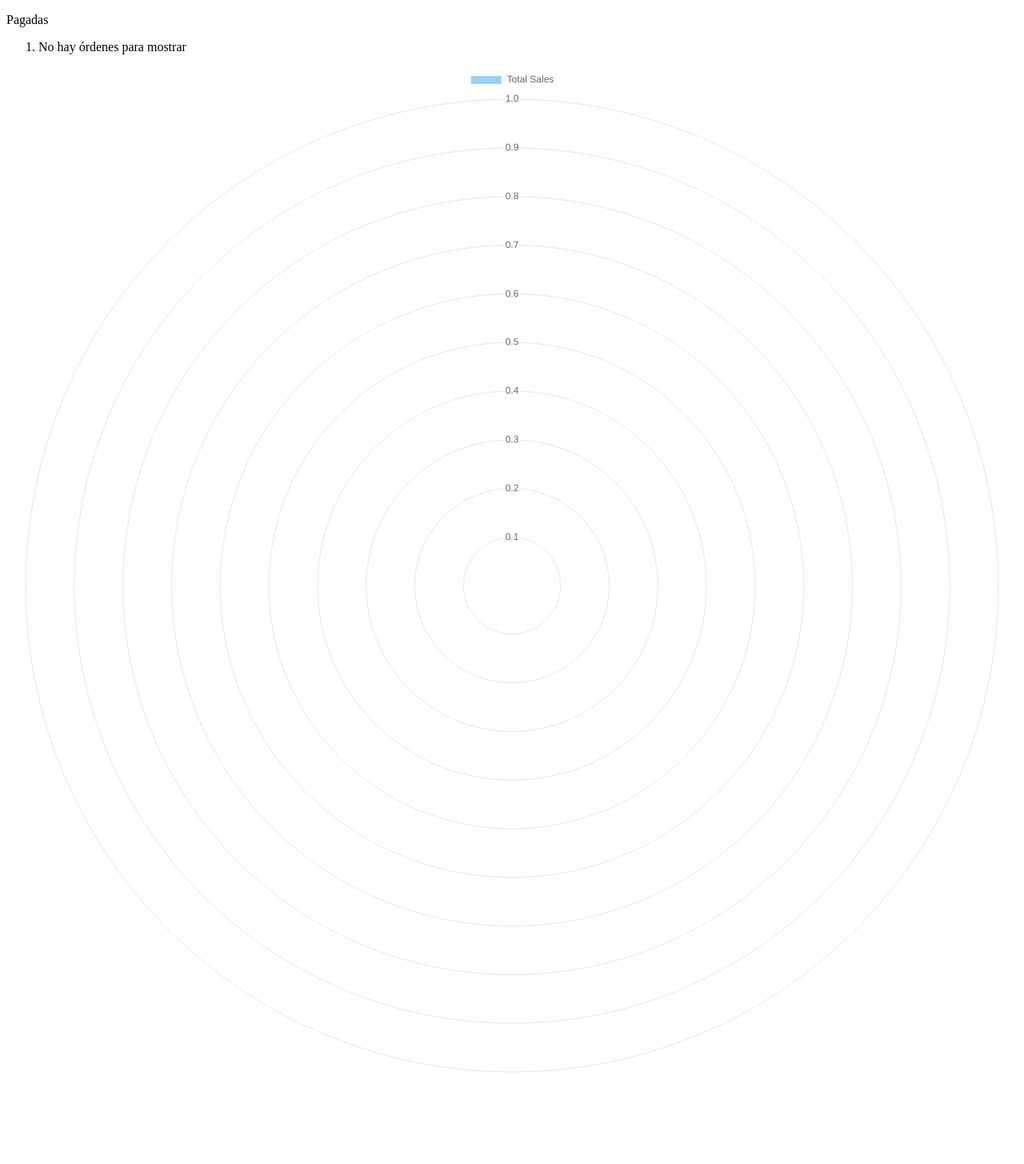
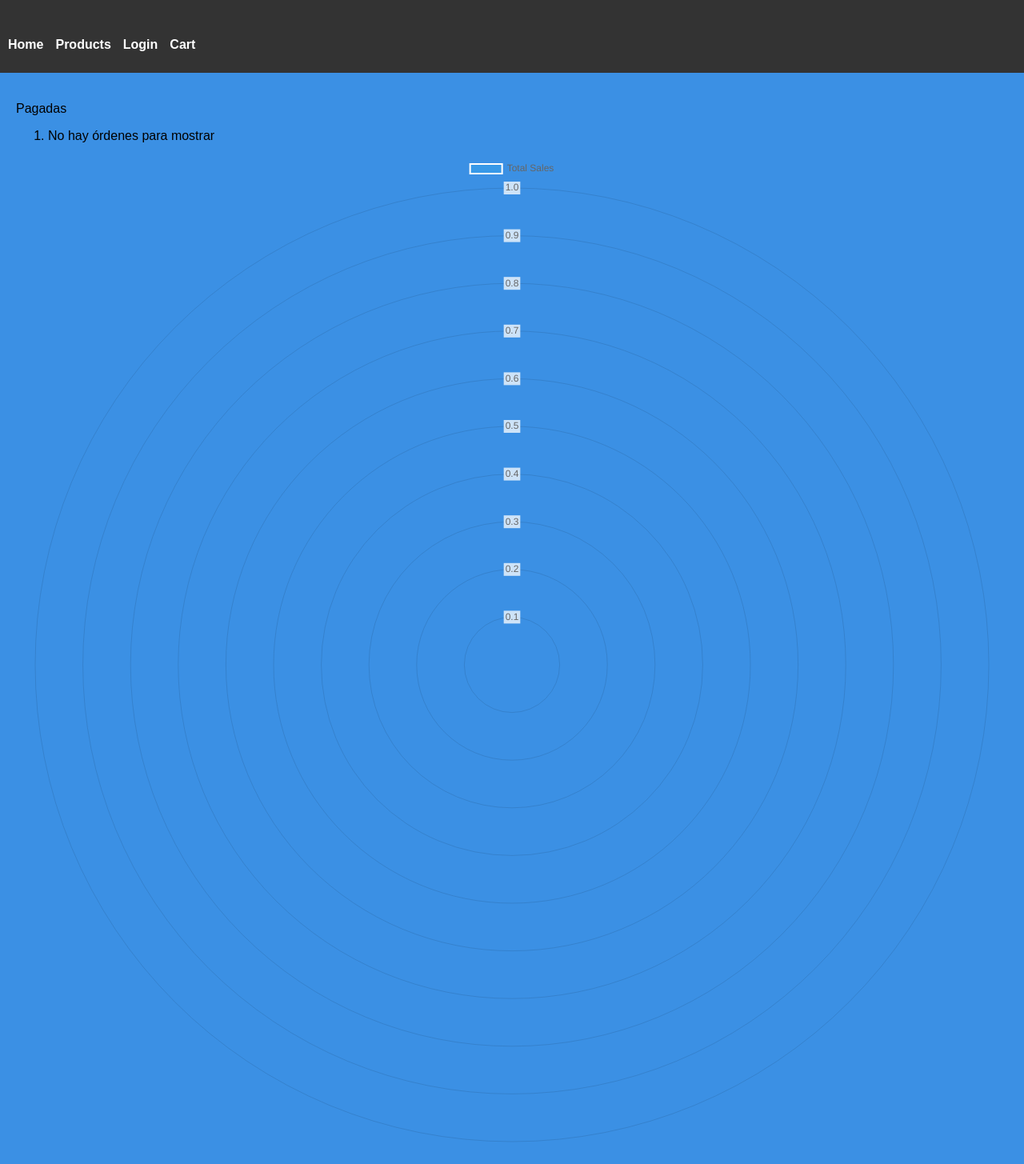
Before and after one commit to JoelMdO/proyecto-ecommerce-Backend-EBAC, a Django app: page /sales/sales in a window 1280 px wide. Shown: the whole page at 80% size. Before the commit the page ends 1340 px from the top, so only its background shows below. Run offline with Django 5.2, Linux system fonts and the light colour scheme; the visitor is signed in with stand-in values (Sample User, id 1); data that the repository does not hold is empty; parts of the project's set-up code (start-up, migrations or seed data) failed here and were passed over.

Commit message:
Module 5 - Django Templates, Ciclos For, Filtros

```diff
--- a/src/ecommerce/templates/cart/cart_products.html
+++ b/src/ecommerce/templates/cart/cart_products.html
@@ -1,4 +1,5 @@
-{% extends 'layouts/index.html' %} {% block content %}
+{% extends 'pages/base.html' %} {% block title %}Cart{% endblock title %} {%
+block content %}
 <h2>Your Cart</h2>
 <ul>
   {% for item in cart_items %}
@@ -6,4 +7,4 @@
   {% endfor %}
 </ul>
 <a href="{% url 'checkout_products' %}">Proceed to Checkout</a>
-{% endblock %}
+{% endblock content%}
--- a/src/ecommerce/templates/checkout/checkout_address.html
+++ b/src/ecommerce/templates/checkout/checkout_address.html
@@ -1,4 +1,5 @@
-{% extends 'layouts/index.html' %} {% block content %}
+{% extends 'pages/base.html' %} {% block title %}Checkout Address{% endblock
+title %} {% block content %}
 <h2>Checkout - Address</h2>
 <form method="post">
   {% csrf_token %}
@@ -6,4 +7,4 @@
   <input type="text" name="address" id="address" required />
   <button type="submit">Next: Payment</button>
 </form>
-{% endblock %}
+{% endblock content%}
--- a/src/ecommerce/templates/checkout/checkout_credit_card.html
+++ b/src/ecommerce/templates/checkout/checkout_credit_card.html
@@ -1,4 +1,5 @@
-{% extends 'layouts/index.html' %} {% block content %}
+{% extends 'pages/base.html' %} {% block title %}Checkout Credit Card{% endblock
+title %} {% block content %}
 <h2>Checkout - Credit Card</h2>
 <form method="post">
   {% csrf_token %}
@@ -10,4 +11,4 @@
   <input type="text" name="cvv" id="cvv" required /><br />
   <button type="submit">Pay</button>
 </form>
-{% endblock %}
+{% endblock content%}
--- a/src/ecommerce/templates/checkout/checkout_products.html
+++ b/src/ecommerce/templates/checkout/checkout_products.html
@@ -1,4 +1,5 @@
-{% extends 'layouts/index.html' %} {% block content %}
+{% extends 'pages/base.html' %} {% block title %}Checkout Products{% endblock
+title %} {% block content %}
 <h2>Checkout - Products</h2>
 <ul>
   {% for item in cart_items %}
@@ -9,4 +10,4 @@
   {% endfor %}
 </ul>
 <a href="{% url 'checkout_address' %}">Next: Address</a>
-{% endblock %}
+{% endblock content%}
--- a/src/ecommerce/templates/forms/forms.html
+++ b/src/ecommerce/templates/forms/forms.html
@@ -1,3 +1,5 @@
+{% extends 'pages/base.html' %} {% block title %}Form{% endblock title %} {%
+block content %}
 <h1>Formulario de Registro de Usuario</h1>
 <form method="POST" action="">
   {% csrf_token %}{{ form.as_p }}
@@ -6,3 +8,4 @@
   <a href="{{delete_url}}">Eliminar</a>
   {% endif %}
 </form>
+{% endblock content%}
--- /dev/null
+++ b/src/ecommerce/templates/pages/base.html
@@ -0,0 +1,17 @@
+{% load static %}
+<!doctype html>
+<html lang="en">
+  <head>
+    <meta charset="UTF-8" />
+    <meta name="viewport" content="width=device-width, initial-scale=1.0" />
+    <title>{% block title %}{% endblock %}</title>
+    {% include 'pages/css.html' %}
+  </head>
+  <body>
+    <header>
+      <h1>{% block header %}{% endblock %}</h1>
+      {% include 'pages/navbar.html' %}
+    </header>
+    <main>{% block content %}{% endblock %}</main>
+  </body>
+</html>
--- a/src/ecommerce/templates/pages/css.html
+++ b/src/ecommerce/templates/pages/css.html
@@ -0,0 +1,55 @@
+<style>
+  /* -------------------------- */
+  /* BASE STYLES */
+  /* -------------------------- */
+  body {
+    font-family: Arial, sans-serif;
+    margin: 0;
+    padding: 0;
+    background-color: #3b90e4;
+  }
+  header {
+    background-color: #333;
+    color: #fff;
+    text-align: center;
+    padding: 1em 0;
+  }
+  main {
+    padding: 20px;
+  }
+  .font-bold {
+    font-weight: bold;
+  }
+  .red {
+    color: red;
+  }
+  /* -------------------------- */
+  /* NAVBAR STYLES*/
+  /* -------------------------- */
+  nav {
+    background-color: #333;
+    padding: 10px;
+  }
+
+  nav ul {
+    list-style-type: none;
+    margin: 0;
+    padding: 0;
+    display: flex;
+    gap: 15px;
+  }
+
+  nav ul li {
+    display: inline;
+  }
+
+  nav ul li a {
+    color: white;
+    text-decoration: none;
+    font-weight: bold;
+  }
+
+  nav ul li a:hover {
+    text-decoration: underline;
+  }
+</style>
--- a/src/ecommerce/templates/pages/navbar.html
+++ b/src/ecommerce/templates/pages/navbar.html
@@ -0,0 +1,10 @@
+{% load static %}
+<nav>
+  {% include 'pages/css.html' %}
+  <ul>
+    <li><a href="{% url 'home' %}">Home</a></li>
+    <li><a href="{% url 'product_list' %}">Products</a></li>
+    <li><a href="{% url 'login' %}">Login</a></li>
+    <li><a href="{% url 'cart_products' %}">Cart</a></li>
+  </ul>
+</nav>
--- a/src/ecommerce/templates/products/product_detail.html
+++ b/src/ecommerce/templates/products/product_detail.html
@@ -1,4 +1,5 @@
-{% extends 'layouts/index.html' %} {% block content %}
+{% extends 'pages/base.html' %} {% block title %}Product Detail - {{
+product.name }}{% endblock title %} {% block content %}
 <h2>{{ product.name }}</h2>
 <p>{{ product.description }}</p>
 <p>Price: ${{ product.price }}</p>
@@ -11,4 +12,4 @@
   {% csrf_token %}
   <button type="submit">Add to Cart</button>
 </form>
-{% endblock %}
+{% endblock content%}
--- a/src/ecommerce/templates/products/product_list.html
+++ b/src/ecommerce/templates/products/product_list.html
@@ -1,4 +1,5 @@
-{% extends 'layouts/index.html' %} {% block content %}
+{% extends 'pages/base.html' %} {% block title %}Product List{% endblock title
+%} {% block content %}
 <h2>Product List</h2>
 <ul>
   {% for product in products %}
@@ -8,4 +9,4 @@
   </li>
   {% endfor %}
 </ul>
-{% endblock %}
+{% endblock content%}
--- a/src/ecommerce/templates/registration/login.html
+++ b/src/ecommerce/templates/registration/login.html
@@ -1,4 +1,5 @@
-{% extends 'layouts/index.html' %} {% block content %}
+{% extends 'pages/base.html' %} {% block title %}Login{% endblock title %} {%
+block content %}
 <h2>Login</h2>
 <form method="post">
   {% csrf_token %} {{ form.as_p }}
--- a/src/ecommerce/templates/registration/password_reset.html
+++ b/src/ecommerce/templates/registration/password_reset.html
@@ -1,7 +1,8 @@
-{% extends 'layouts/index.html' %} {% block content %}
+{% extends 'pages/base.html' %} {% block title %}Password Reset{% endblock title
+%} {% block content %}
 <h2>Password Reset</h2>
 <form method="post">
   {% csrf_token %} {{ form.as_p }}
   <button type="submit">Reset Password</button>
 </form>
-{% endblock %}
+{% endblock content%}
--- a/src/ecommerce/templates/registration/register.html
+++ b/src/ecommerce/templates/registration/register.html
@@ -1,4 +1,5 @@
-{% extends 'layouts/index.html' %} {% block content %}
+{% extends 'pages/base.html' %} {% block title %}Register{% endblock title %} {%
+block content %}
 <h2>Register</h2>
 <form method="post">
   {% csrf_token %} {{ form.as_p }}
--- a/src/ecommerce/templates/sales/chart.html
+++ b/src/ecommerce/templates/sales/chart.html
@@ -1,12 +1,5 @@
-{% load static %}
-<!doctype html>
-<html lang="en">
-  <head>
-    <meta charset="UTF-8" />
-    <meta name="viewport" content="width=device-width, initial-scale=1.0" />
-    <title>Total de Ventas</title>
-  </head>
-  <body>
+{% extends 'pages/base.html' %} {% block title %}Sales Chart{% endblock title %}
+{% block content %}
 <div class="col">
   <p>Pagadas</p>
   <ol>
@@ -29,6 +22,4 @@
     data-type="week"
   ></canvas>
 </div>
-    {% include "pages/js.html" %}
-  </body>
-</html>
+{% include "pages/js.html" %} {% endblock content%}
```
Also changed, not shown: src/ecommerce/templates/sales/sales.html (+14 -0 lines). Lines whose indentation alone changed are shown as unchanged.
